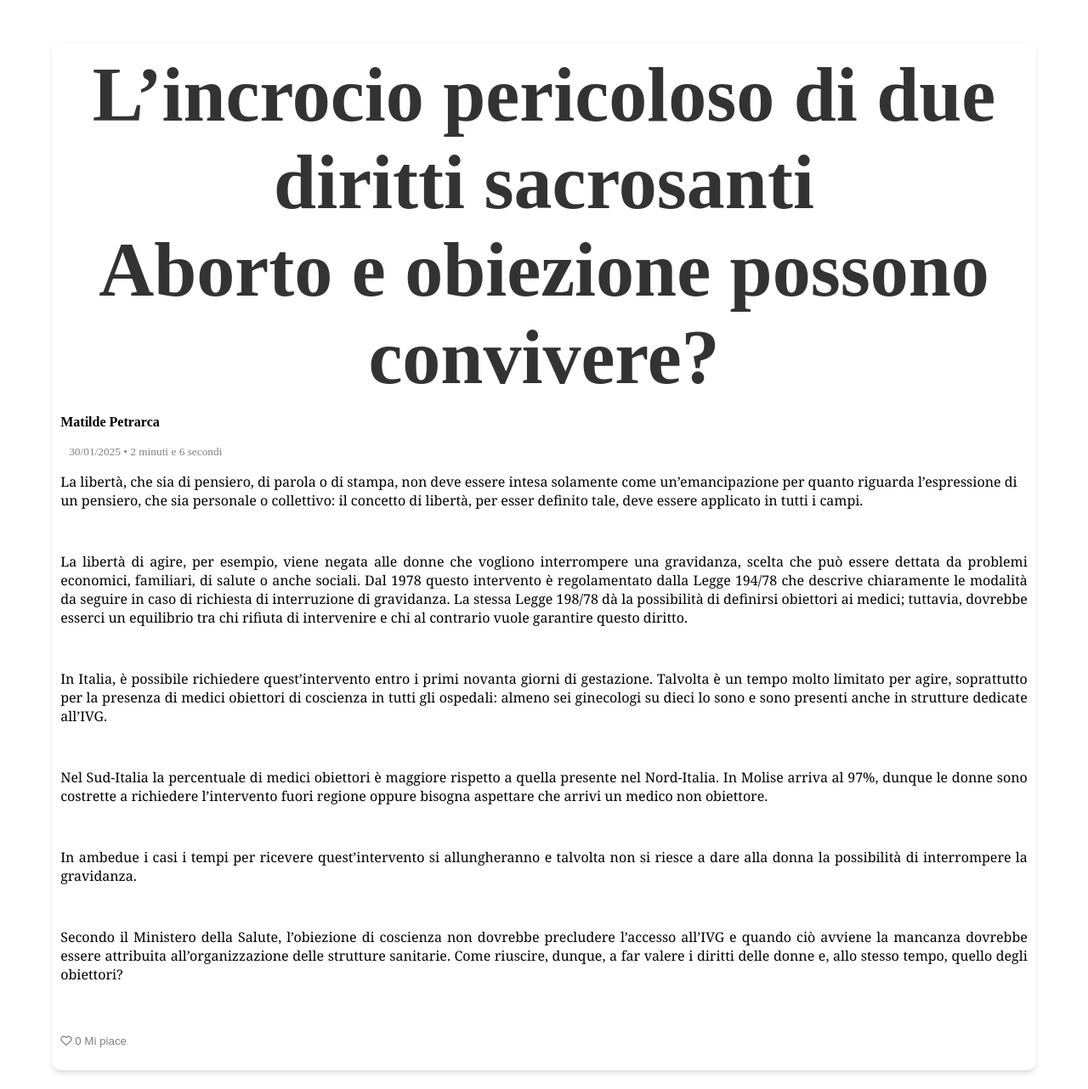
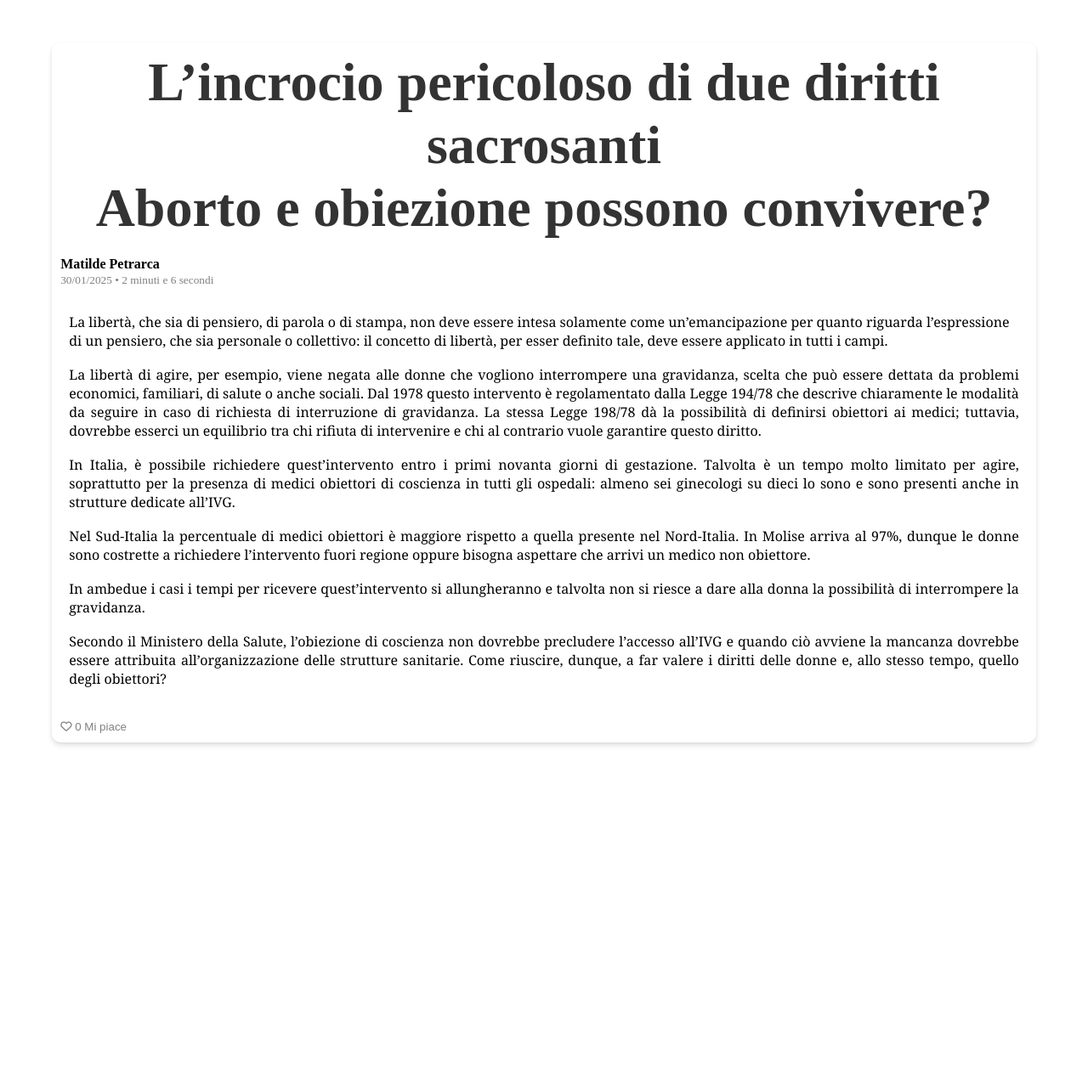
Before and after one commit to ilkamyz/ilcaffeimf, a Django app: page /9/ in a window 1280 px wide. Shown: the part 31-1313 px from the top of the page at 85% size. After the commit the page ends 909 px from the top, so only its background shows below. Run offline with Django 5.2, Linux system fonts and the light colour scheme; data comes from the database, SQL or seed files in the repository; both versions use the stored data as it was after the commit; data that the repository does not hold is empty; some libraries are stand-ins or nearby versions.

Commit message:
Aggiunta la possibilità di caricare le foto + personalizzazione di ckeditor

```diff
--- a/Giornalino/giornalino/articoli/models.py
+++ b/Giornalino/giornalino/articoli/models.py
@@ -1,13 +1,14 @@
 from django.db import models
 from django.contrib.auth.models import User
 from ckeditor.fields import RichTextField
+from ckeditor_uploader.fields import RichTextUploadingField
 
 
 class Articolo(models.Model):
     titolo = models.CharField(max_length=200)
     id = models.AutoField(primary_key=True)
-    contenuto = RichTextField()
-    descrizione_breve = RichTextField()
+    contenuto = RichTextUploadingField()
+    descrizione_breve = RichTextUploadingField()
     autore = models.CharField(max_length=100)
     data_pubblicazione = models.DateTimeField(auto_now_add=True)
     immagine = models.ImageField(upload_to="articoli/", blank=True, null=True)
--- a/Giornalino/giornalino/articoli/templates/dettaglio_articolo.html
+++ b/Giornalino/giornalino/articoli/templates/dettaglio_articolo.html
@@ -2,9 +2,11 @@
 <html lang="it">
 
 <head>
+    {% load static %}
     <meta charset="UTF-8">
     <title>{{ articolo.titolo }}</title>
     <link href="https://cdnjs.cloudflare.com/ajax/libs/font-awesome/6.5.1/css/all.min.css" rel="stylesheet">
+    <link rel="stylesheet" href="{% static 'css/ckeditor_custom.css' %}">
     <style>
         #btn-mi-piace {
             color: grey;
@@ -30,7 +32,7 @@
         .card h1 {
             text-align: center;
             margin: 0;
-            font-size: 90px;
+            font-size: 5vw;
             color: #333;
         }
 
@@ -40,8 +42,6 @@
 
         .info {
             color: grey;
-            margin: 50px auto;
-            padding: 10px;
         }
 
         #btn-mi-piace {
@@ -75,15 +75,17 @@
 <body>
     <div class="navbar">
         <a href="/articoli" class="indietro"><i class="fa-solid fa-arrow-left"></i> Indietro</a>
+    </div>
 
-    </div>
     <div class="card">
         <h1>{{ articolo.titolo |safe}}</h1>
-        <p class="autore">{{ articolo.autore }}</p>
-        {% load custom_filters %}
-        <p><small class="info">{{ articolo.data_pubblicazione|date:"d/m/Y" }} • {{ articolo.contenuto|conta }}
-            </small></p>
-        <div>
+        <div style="margin-top: 20px; margin-bottom: 20px;">
+            <p class="autore">{{ articolo.autore }}</p>
+            {% load custom_filters %}
+            <p><small class="info">{{ articolo.data_pubblicazione|date:"d/m/Y" }} • {{ articolo.contenuto|conta }}
+                </small></p>
+        </div>
+        <div style="padding: 10px;">
             {{ articolo.contenuto |safe}}
         </div>
 
--- a/Giornalino/giornalino/articoli/templates/home.html
+++ b/Giornalino/giornalino/articoli/templates/home.html
@@ -264,10 +264,14 @@
         <div class="container">
             {% for articolo in articoli %}
             {% if forloop.counter == 1 %}
+            {% if articolo.immagine %}
             <div class="card"
                 style="background-image: url('{{ articolo.immagine.url }}'); background-size: cover; background-position: center; background-repeat: no-repeat; display: flex;">
+                {% else %}
+                <div class="card">
+                    {% endif %}
                     <a href="{% url 'dettaglio_articolo' articolo.id %}">
-                    <h1>{{ articolo.titolo }}</h1>
+                        <h1 style="color: black;">{{ articolo.titolo |safe }}</h1>
                         <p class="info">{{ articolo.descrizione_breve |safe}}</p>
                         <small>
                             <i class="fas fa-user"></i> {{ articolo.autore }} &nbsp;&nbsp;&nbsp;&nbsp;
--- a/Giornalino/giornalino/articoli/templates/lista_articoli.html
+++ b/Giornalino/giornalino/articoli/templates/lista_articoli.html
@@ -47,7 +47,7 @@
         .box h1 {
             text-align: center;
             margin: 0;
-            font-size: 4vw;
+            font-size: 2.5vw;
             color: #333;
             font-weight: bold;
 
@@ -59,6 +59,7 @@
         small {
             color: grey;
             margin: 10px auto;
+            position: bottom;
         }
 
 
--- /dev/null
+++ b/Giornalino/giornalino/static/css/ckeditor_custom.css
@@ -0,0 +1,4 @@
+p {
+    margin-top: 0px;
+    margin-bottom: 0px;
+}
```
Also changed, not shown: Giornalino/giornalino/giornalino/settings.py (+19 -6 lines), Giornalino/giornalino/db.sqlite3. Lines whose indentation alone changed are shown as unchanged.
